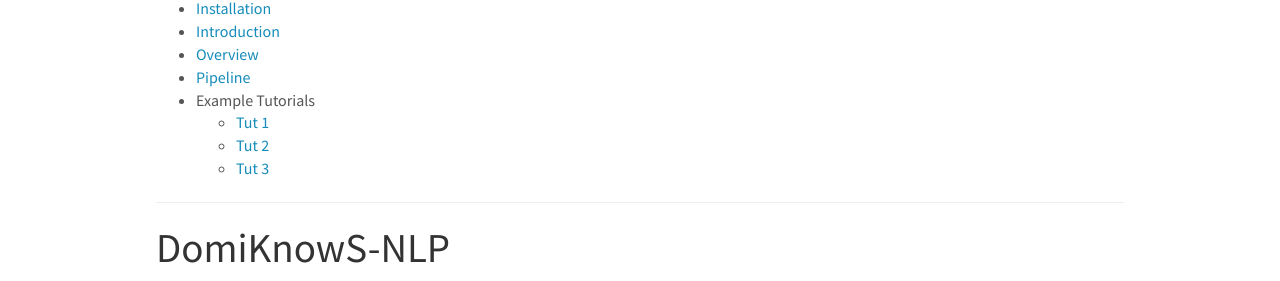
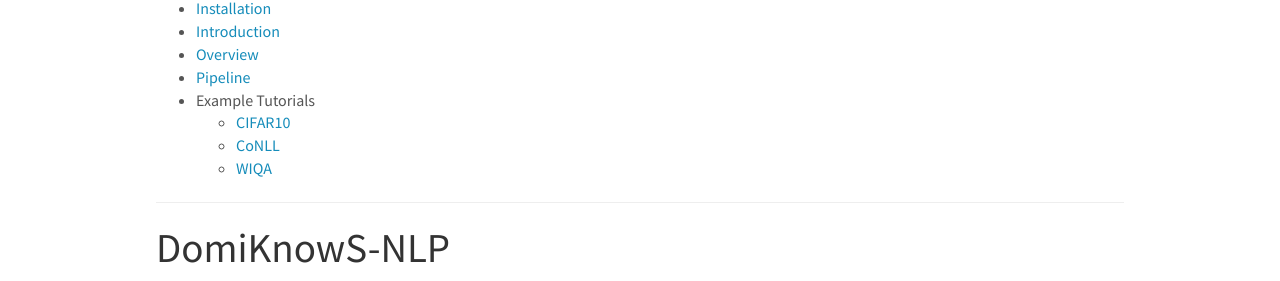
Before and after one commit to HLR/HLR.github.io, a Jekyll site: the page built from _pages/domiknows_nlp.md, in a window 1280 px wide and 1393 px high. Shown: the part 237-518 px from the top of the window. Built offline with Jekyll 4.4.1, drawn with Linux system fonts in a browser that asks for light colours; nearby versions of some CDN libraries; grey boxes are pictures that could not be loaded.

Commit message:
add tutorial links

```diff
--- a/_includes/documentation_contents.md
+++ b/_includes/documentation_contents.md
@@ -5,9 +5,8 @@
 - [Overview](/domiknows-nlp/overview)
 - [Pipeline](/domiknows-nlp/pipeline)
 - Example Tutorials
-  - [Tut 1]()
-  - [Tut 2]()
-  - [Tut 3]()
-
+  - [CIFAR10](https://github.com/HLR/DomiKnowS/blob/main/tutorials/CIFAR10.md)
+  - [CoNLL](https://github.com/HLR/DomiKnowS/blob/main/tutorials/Conll.ipynb)
+  - [WIQA](https://github.com/HLR/DomiKnowS/blob/main/tutorials/question_answering.ipynb)
 
   ---
```
